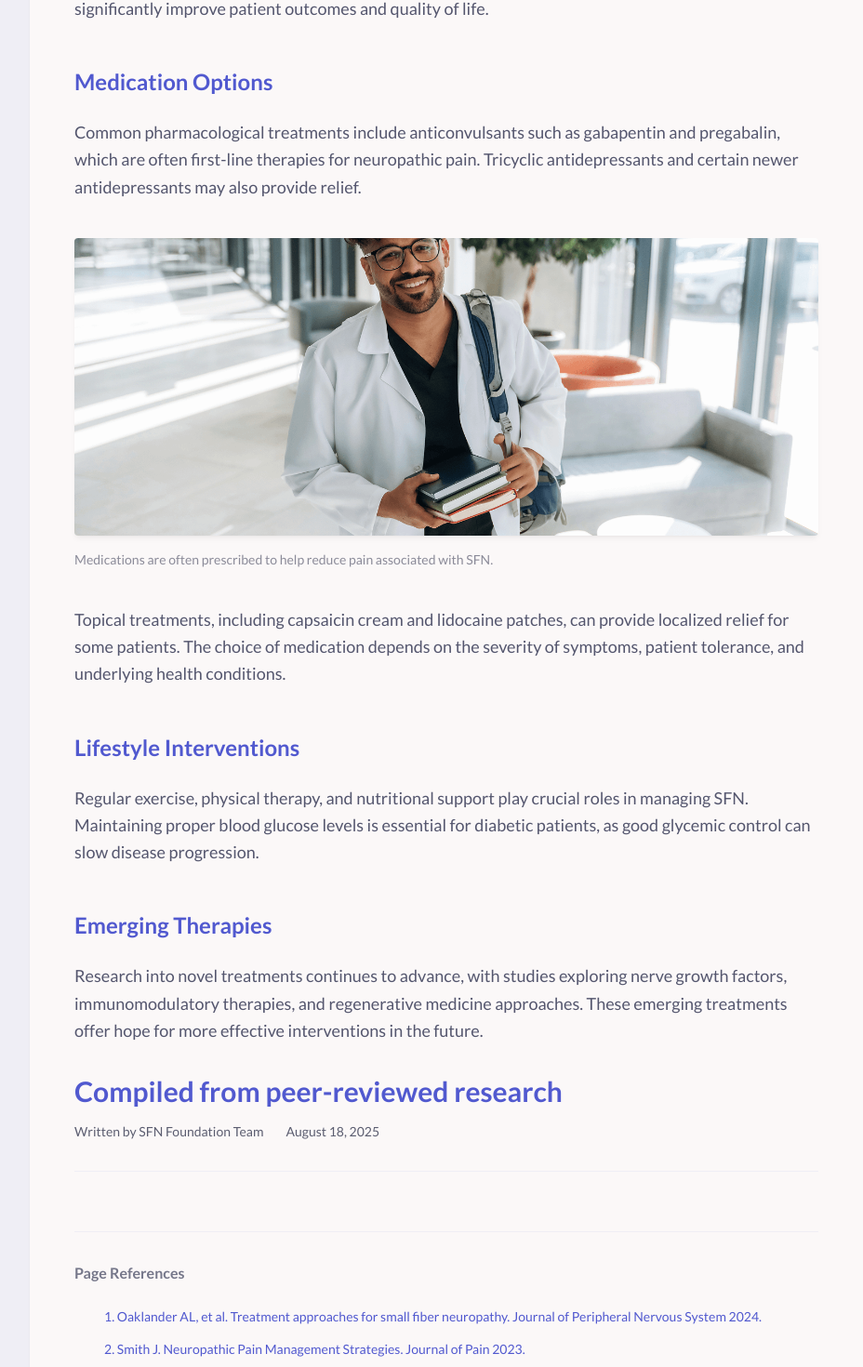
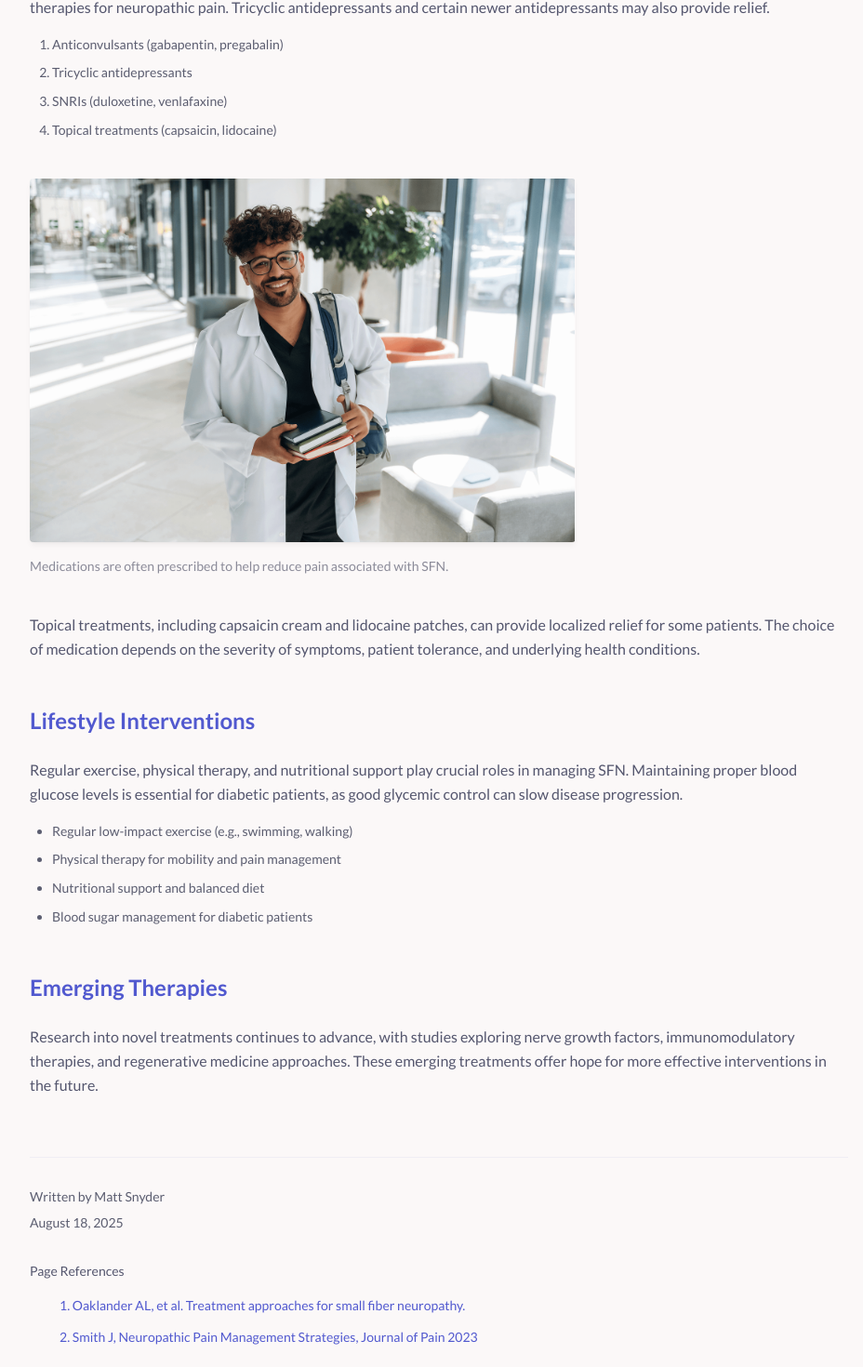
Before and after one commit to MattSnyder97/sfn-foundation, a Next.js app: page /about/treatments in a window 1280 px wide. Shown: the part 797-2267 px from the top of the page at 93% size, without its empty margins (288-1216 px from the left). Built offline with nearby package versions, Linux system fonts and the light colour scheme.

Commit message:
Info Page tweaks

```diff
--- a/src/app/about/layout.tsx
+++ b/src/app/about/layout.tsx
@@ -8,7 +8,7 @@ export default function AboutLayout({
   children: React.ReactNode;
 }) {
   return (
-    <div className="min-h-screen bg-offWhite">
+    <div className="min-h-screen bg-White">
       <Header />
       {children}
       <Footer />
--- a/src/app/about/treatments/page.tsx
+++ b/src/app/about/treatments/page.tsx
@@ -5,12 +5,12 @@ import InfoParagraph from "@/components/info/InfoParagraph";
 import InfoParagraphTitle from "@/components/info/InfoParagraphTitle";
 import InfoImage from "@/components/info/InfoImage";
 import InfoMeta from "@/components/info/InfoMeta";
-import InfoReferences from "@/components/info/InfoReferences";
+import InfoList from "@/components/info/InfoList";
 
 // Table of contents for the sidebar
 const tableOfContents = [
   { id: "overview", title: "Overview" },
-  { id: "medications", title: "Medication Options" },
+  { id: "medications", title: "Medications" },
   { id: "lifestyle", title: "Lifestyle Interventions" },
   { id: "emerging", title: "Emerging Therapies" }
 ];
@@ -20,8 +20,8 @@ export default function TreatmentsPage() {
     <>
       {/* Hero/Header */}
       <InfoHero
-        title="Treatments for Small Fiber Neuropathy"
-        subtitle="Exploring current approaches to managing SFN symptoms and underlying causes."
+        title="Treatments"
+        subtitle="Exploring current approaches to managing small fiber neuropathy"
       />
 
       <InfoLayout tableOfContents={tableOfContents}>
@@ -44,7 +44,7 @@ export default function TreatmentsPage() {
         </InfoParagraph>
 
         {/* Medication Options */}
-        <InfoParagraphTitle id="medications">Medication Options</InfoParagraphTitle>
+        <InfoParagraphTitle id="medications">Medications</InfoParagraphTitle>
 
         <InfoParagraph>
           Common pharmacological treatments include anticonvulsants such as
@@ -52,6 +52,17 @@ export default function TreatmentsPage() {
           neuropathic pain. Tricyclic antidepressants and certain newer
           antidepressants may also provide relief.
         </InfoParagraph>
+
+        {/* Example List under Medications */}
+        <InfoList
+          ordered
+          items={[
+            "Anticonvulsants (gabapentin, pregabalin)",
+            "Tricyclic antidepressants",
+            "SNRIs (duloxetine, venlafaxine)",
+            "Topical treatments (capsaicin, lidocaine)",
+          ]}
+        />
 
         <InfoImage
           src="/images/doctorMan.png"
@@ -76,6 +87,16 @@ export default function TreatmentsPage() {
           can slow disease progression.
         </InfoParagraph>
 
+        {/* Example bulleted list under Lifestyle */}
+        <InfoList
+          items={[
+            "Regular low-impact exercise (e.g., swimming, walking)",
+            "Physical therapy for mobility and pain management",
+            "Nutritional support and balanced diet",
+            "Blood sugar management for diabetic patients",
+          ]}
+        />
+
         {/* Emerging Therapies */}
         <InfoParagraphTitle id="emerging">Emerging Therapies</InfoParagraphTitle>
 
@@ -88,20 +109,15 @@ export default function TreatmentsPage() {
 
         {/* Metadata */}
         <InfoMeta
-          title="Compiled from peer-reviewed research"
-          author="SFN Foundation Team"
+          author="Matt Snyder"
           lastUpdated="August 18, 2025"
-        />
-
-        {/* References */}
-        <InfoReferences
           references={[
             {
-              title: "Oaklander AL, et al. Treatment approaches for small fiber neuropathy. Journal of Peripheral Nervous System 2024.",
+              title: "Oaklander AL, et al. Treatment approaches for small fiber neuropathy.",
               link: "https://example.com/research1",
             },
             {
-              title: "Smith J. Neuropathic Pain Management Strategies. Journal of Pain 2023.",
+              title: "Smith J, Neuropathic Pain Management Strategies, Journal of Pain 2023",
               link: "https://example.com/research2",
             },
           ]}
--- a/src/components/info/InfoHero.tsx
+++ b/src/components/info/InfoHero.tsx
@@ -14,9 +14,9 @@ export default function InfoHero({ title, subtitle }: InfoHeroProps) {
       <div className="absolute inset-0 bg-gradient-to-r from-primary/80 via-primary/70 to-secondary/30"/>
 
       {/* Content */}
-      <div className="container-padding mx-auto relative z-10 flex items-center min-h-[160px] py-24">
+      <div className="container-padding mx-auto relative z-10 flex items-center min-h-[160px] py-16">
         <div className="text-left text-offWhite max-w-5xl">
-          <h1 className="text-4xl md:text-5xl font-bold text-white mb-6 leading-tight tracking-tight">
+          <h1 className="text-4xl md:text-5xl font-bold text-white mb-4 leading-tight tracking-tight">
             {title}
           </h1>
           {subtitle && (
--- a/src/components/info/InfoImage.tsx
+++ b/src/components/info/InfoImage.tsx
@@ -8,14 +8,15 @@ interface InfoImageProps {
 
 export default function InfoImage({ src, alt, caption }: InfoImageProps) {
   return (
-    <figure className="my-10">
-      <div className="relative w-full h-80 rounded-[4px] overflow-hidden shadow-md/5">
+    <figure className="my-10 w-full lg:w-2/3">
+      <div className="relative rounded-[4px] overflow-hidden shadow-md/5 aspect-[3/2]">
         <Image
           src={src}
           alt={alt}
           fill
-          className="object-cover"
-          sizes="(max-width: 768px) 100vw, 800px"
+          className="object-contain"
+          sizes="100vw"
+          priority
         />
       </div>
       {caption && (
--- /dev/null
+++ b/src/components/info/InfoList.tsx
@@ -0,0 +1,25 @@
+// src/components/info/InfoList.tsx
+import React from "react";
+
+export interface InfoListProps {
+  items: string[];
+  ordered?: boolean; // false = bullets (default), true = numbers
+}
+
+export default function InfoList({ items, ordered = false }: InfoListProps) {
+  if (!items || items.length === 0) return null;
+
+  const ListTag = ordered ? "ol" : "ul";
+
+  return (
+    <ListTag
+      className={`pl-6 space-y-2 text-gray text-sm leading-relaxed ${
+        ordered ? "list-decimal" : "list-disc"
+      }`}
+    >
+      {items.map((item, idx) => (
+        <li key={idx}>{item}</li>
+      ))}
+    </ListTag>
+  );
+}
--- a/src/components/info/InfoMeta.tsx
+++ b/src/components/info/InfoMeta.tsx
@@ -1,25 +1,51 @@
 // src/components/info/InfoMeta.tsx
+import React from "react";
+
+export interface Reference {
+  title: string;
+  link?: string;
+}
+
 interface InfoMetaProps {
-  title: string;
-  subtitle?: string;
   lastUpdated?: string;
   author?: string;
+  references?: Reference[];
 }
 
-export default function InfoMeta({
-  title,
-  subtitle,
-  lastUpdated,
-  author,
-}: InfoMetaProps) {
+export default function InfoMeta({ lastUpdated, author, references }: InfoMetaProps) {
   return (
-    <header className="mb-12 pb-8 border-b border-offWhite">
-      <h1 className="text-3xl font-bold text-primary mb-4">{title}</h1>
-      {subtitle && <p className="text-lg text-dark mb-6 leading-relaxed">{subtitle}</p>}
-      <div className="flex flex-wrap gap-6 text-sm text-gray">
-        {author && <span>Written by {author}</span>}
-        {lastUpdated && <span>{lastUpdated}</span>}
+    <section className="mt-16 pt-8 border-t border-offWhite">
+      {/* Author + Date */}
+      <div className="text-sm text-gray mb-8">
+        {author && <div>Written by {author}</div>}
+        {lastUpdated && <div className="mt-2">{lastUpdated}</div>}
       </div>
-    </header>
+
+      {/* References (optional) */}
+      {references && references.length > 0 && (
+        <div>
+          <h2 className="text-sm font-medium text-dark mb-4">Page References</h2>
+          <ol className="space-y-3 pl-8">
+            {references.map((ref, index) => (
+              <li key={index} className="text-sm text-gray leading-relaxed">
+                <span className="text-primary font-medium">{index + 1}. </span>
+                {ref.link ? (
+                  <a
+                    href={ref.link}
+                    target="_blank"
+                    rel="noopener noreferrer"
+                    className="text-primary hover:underline"
+                  >
+                    {ref.title}
+                  </a>
+                ) : (
+                  ref.title
+                )}
+              </li>
+            ))}
+          </ol>
+        </div>
+      )}
+    </section>
   );
 }
--- a/src/components/info/InfoParagraph.tsx
+++ b/src/components/info/InfoParagraph.tsx
@@ -6,7 +6,7 @@ interface InfoParagraphProps {
 
 export default function InfoParagraph({ children }: InfoParagraphProps) {
   return (
-    <p className="text-lg leading-relaxed text-dark mb-8">
+    <p className="text-md leading-relaxed text-dark mb-4">
       {children}
     </p>
   );
--- a/src/components/info/InfoReferences.tsx
+++ /dev/null
@@ -1,38 +0,0 @@
-// src/components/info/InfoReferences.tsx
-import React from "react";
-
-export interface Reference {
-  title: string;
-  link?: string;
-}
-
-interface InfoReferencesProps {
-  references: Reference[];
-}
-
-export default function InfoReferences({ references }: InfoReferencesProps) {
-  return (
-      <section className="mt-16 pt-8 border-t border-offWhite">
-      <h2 className="text-md font-semibold text-dark/80 mb-6">Page References</h2>
-      <ol className="space-y-3 pl-8">
-      {references.map((ref, index) => (
-        <li key={index} className="text-sm text-gray leading-relaxed">
-          <span className="text-primary font-medium">{index + 1}. </span>
-          {ref.link ? (
-            <a
-              href={ref.link}
-              target="_blank"
-              rel="noopener noreferrer"
-              className="text-primary hover:underline"
-            >
-              {ref.title}
-            </a>
-          ) : (
-            ref.title
-          )}
-        </li>
-      ))}
-    </ol>
-  </section>
-  );
-}
--- a/src/components/layouts/InfoLayout.tsx
+++ b/src/components/layouts/InfoLayout.tsx
@@ -10,7 +10,7 @@ export default function InfoLayout({ children, tableOfContents }: InfoLayoutProp
   return (
     <main className="bg-offWhite">
       <div className="container-padding mx-auto py-16">
-        <div className="flex gap-12 lg:gap-16">
+        <div className="flex gap-4">
           {/* Sidebar - On this page */}
           {tableOfContents && (
             <aside className="hidden lg:block w-56 flex-shrink-0">
@@ -32,8 +32,8 @@ export default function InfoLayout({ children, tableOfContents }: InfoLayoutProp
           )}
 
           {/* Main Content */}
-          <div className="flex-1 max-w-4xl">
-            <article className="bg-white rounded-[16px] px-8 md:px-12 py-12 shadow-sm/5">
+          <div className="flex-1 max-w-auto">
+            <article className="bg-white rounded-[16px] px-8 md:px-12 py-12 shadow-sm/4">
               {children}
             </article>
           </div>
--- a/src/components/sections/Header.tsx
+++ b/src/components/sections/Header.tsx
@@ -20,6 +20,7 @@ export default function Header() {
         { label: "Symptoms", href: "/about/symptoms" },
         { label: "Causes", href: "/about/causes" },
         { label: "Treatments", href: "/about/treatments" },
+        { label: "Diagnosis", href: "/about/diagnosis" },
       ],
     },
     {
```
Also changed, not shown: public/logos/logo.svg.
